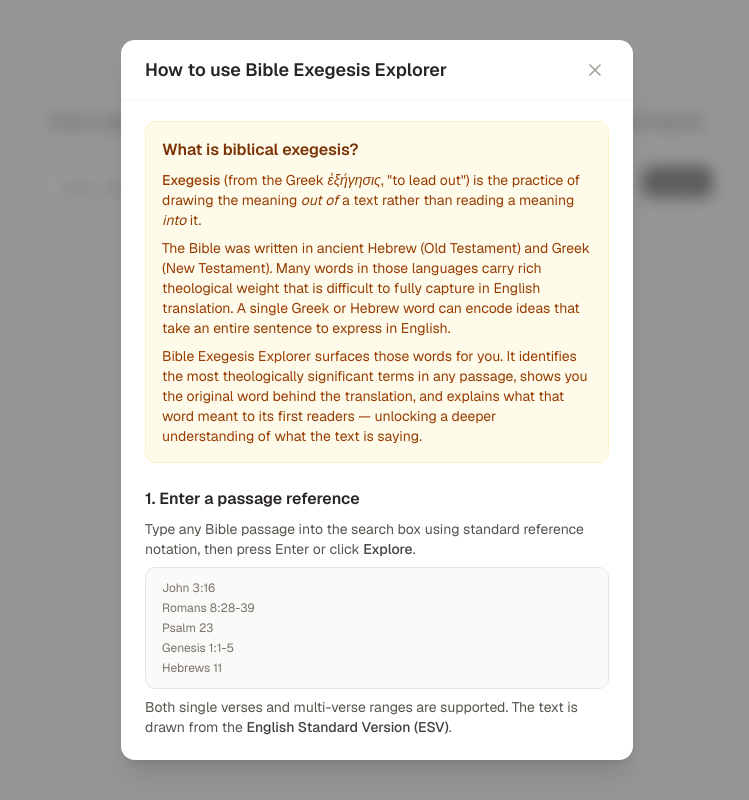
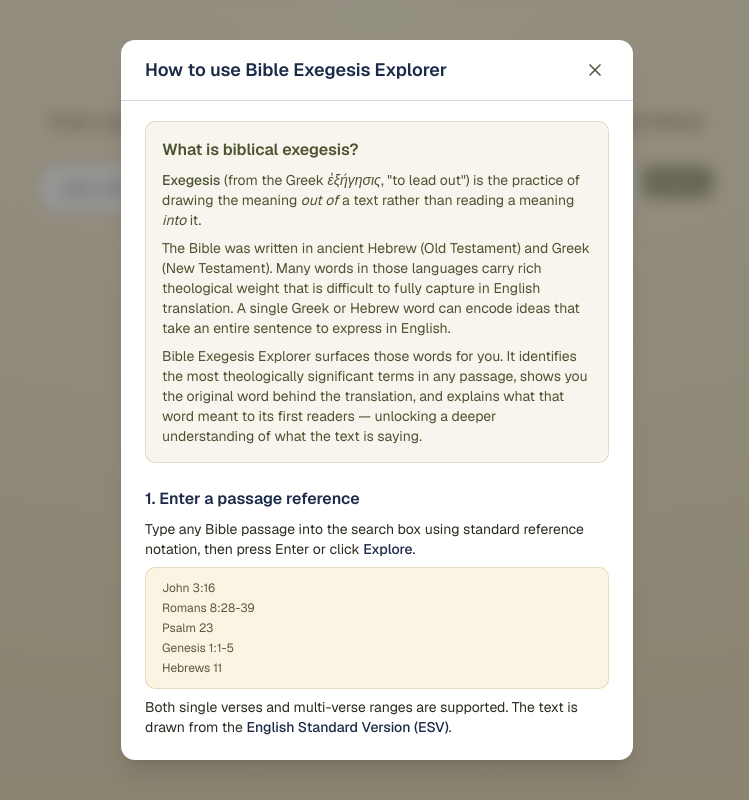
Before and after one commit to ez-p/bible_xplr, a Next.js app: page / in a window 1280 px wide. Both pictures are taken after a click on the button "How does this work?". Shown: the whole page, without its empty margins (263-1012 px from the left). Built offline with nearby package versions, Linux system fonts and the light colour scheme.

Commit message:
Update the web colors to match landing page

```diff
--- a/app/globals.css
+++ b/app/globals.css
@@ -7,6 +7,13 @@
 @theme inline {
   --color-background: var(--background);
   --color-foreground: var(--foreground);
+  --color-heading: var(--text-heading-brand);
+  --color-footer: var(--text-footer-brand);
+  --color-gold: var(--gold);
+  --color-gold-muted: var(--gold-muted);
+  --color-olive: var(--olive);
+  --color-parchment: var(--parchment-light);
+  --color-parchment-card: var(--card-bg-brand);
   --font-sans: var(--font-geist-sans);
   --font-serif: var(--font-lora);
   --font-mono: var(--font-geist-mono);
@@ -50,24 +57,38 @@
 }
 
 :root {
-  --background: oklch(1 0 0);
-  --foreground: oklch(0.145 0 0);
+  /* Reverent Classic — brand tokens (design-tokens/tokens.css) */
+  --parchment-start: #f6eed7;
+  --parchment-mid: #efe5c9;
+  --parchment-end: #e9ddbe;
+  --text-primary-brand: #2c2a20;
+  --text-heading-brand: #1c2b49;
+  --text-muted-brand: #5c5843;
+  --text-footer-brand: #8a856d;
+  --olive: #4d5330;
+  --parchment-light: #f4ecd6;
+  --gold: #bd9a5f;
+  --gold-muted: #c9b47e;
+  --card-bg-brand: #faf4e2;
+
+  --background: var(--parchment-mid);
+  --foreground: var(--text-primary-brand);
   --card: oklch(1 0 0);
-  --card-foreground: oklch(0.145 0 0);
+  --card-foreground: var(--text-primary-brand);
   --popover: oklch(1 0 0);
-  --popover-foreground: oklch(0.145 0 0);
-  --primary: oklch(0.205 0 0);
-  --primary-foreground: oklch(0.985 0 0);
-  --secondary: oklch(0.97 0 0);
-  --secondary-foreground: oklch(0.205 0 0);
-  --muted: oklch(0.97 0 0);
-  --muted-foreground: oklch(0.556 0 0);
-  --accent: oklch(0.97 0 0);
-  --accent-foreground: oklch(0.205 0 0);
+  --popover-foreground: var(--text-primary-brand);
+  --primary: var(--olive);
+  --primary-foreground: var(--parchment-light);
+  --secondary: #f0e4c8;
+  --secondary-foreground: var(--olive);
+  --muted: var(--card-bg-brand);
+  --muted-foreground: var(--text-muted-brand);
+  --accent: var(--parchment-light);
+  --accent-foreground: var(--olive);
   --destructive: oklch(0.577 0.245 27.325);
-  --border: oklch(0.922 0 0);
-  --input: oklch(0.922 0 0);
-  --ring: oklch(0.708 0 0);
+  --border: rgba(28, 43, 73, 0.18);
+  --input: rgba(28, 43, 73, 0.25);
+  --ring: var(--gold);
   --chart-1: oklch(0.87 0 0);
   --chart-2: oklch(0.556 0 0);
   --chart-3: oklch(0.439 0 0);
@@ -130,20 +151,31 @@
   }
 }
 
+/* Page background gradient (Reverent Classic) */
+.app-bg {
+  background: radial-gradient(
+    120% 90% at 50% 0%,
+    var(--parchment-start) 0%,
+    var(--parchment-mid) 60%,
+    var(--parchment-end) 100%
+  );
+}
+
 /* ESV passage HTML styling */
 .esv-passage p {
   @apply mb-4;
 }
 .esv-passage h3 {
-  @apply text-sm font-semibold text-stone-500 uppercase tracking-wide mt-6 mb-2 font-sans;
+  @apply text-sm font-semibold text-muted-foreground uppercase tracking-wide mt-6 mb-2 font-sans;
 }
 .esv-passage .verse-num {
-  @apply text-xs font-bold text-stone-400 align-super mr-0.5 not-italic font-sans;
+  @apply text-xs font-bold text-muted-foreground align-super mr-0.5 not-italic font-sans;
 }
 .esv-passage .chapter-num {
-  @apply text-5xl font-bold text-stone-700 float-left mr-2 mt-1 leading-none font-sans;
+  @apply text-5xl font-bold text-heading float-left mr-2 mt-1 leading-none font-sans;
 }
 .esv-passage .woc {
+  /* Words of Christ — traditional red-letter convention, not a brand color */
   @apply text-red-700;
 }
 .esv-passage blockquote {
@@ -155,13 +187,13 @@
 
 /* Keyword highlight spans injected server-side */
 .keyword-highlight {
-  background-color: rgb(251 191 36 / 0.25);
-  border-bottom: 2px solid rgb(245 158 11);
+  background-color: rgb(189 154 95 / 0.25);
+  border-bottom: 2px solid rgb(189 154 95);
   border-radius: 2px;
   padding: 0 1px;
   cursor: pointer;
   transition: background-color 0.15s;
 }
 .keyword-highlight:hover {
-  background-color: rgb(251 191 36 / 0.5);
+  background-color: rgb(189 154 95 / 0.45);
 }
--- a/app/layout.tsx
+++ b/app/layout.tsx
@@ -29,7 +29,7 @@ export default function RootLayout({
       className={`${geistSans.variable} ${lora.variable} h-full antialiased`}
       suppressHydrationWarning
     >
-      <body className="min-h-full flex flex-col bg-stone-50" suppressHydrationWarning>
+      <body className="min-h-full flex flex-col app-bg" suppressHydrationWarning>
         {children}
       </body>
     </html>
--- a/components/BibleExplorer.tsx
+++ b/components/BibleExplorer.tsx
@@ -11,7 +11,7 @@ import type { Keyword, PassageResult } from "@/lib/types"
 function md(text: string): React.ReactNode[] {
   return text.split(/(\*\*[^*\n]+\*\*|\*[^*\n]+\*)/g).map((part, i) => {
     if (part.startsWith("**") && part.endsWith("**") && part.length > 4)
-      return <strong key={i} className="font-semibold text-stone-800">{part.slice(2, -2)}</strong>
+      return <strong key={i} className="font-semibold text-heading">{part.slice(2, -2)}</strong>
     if (part.startsWith("*") && part.endsWith("*") && part.length > 2)
       return <em key={i}>{part.slice(1, -1)}</em>
     return part
@@ -78,11 +78,11 @@ export function BibleExplorer() {
               height={40}
               className="rounded-md"
             />
-            <h1 className="text-3xl font-semibold text-stone-800 tracking-tight">
+            <h1 className="text-3xl font-semibold text-heading tracking-tight">
               Bible Exegesis Explorer
             </h1>
           </div>
-          <p className="mt-2 text-stone-500">
+          <p className="mt-2 text-muted-foreground">
             Enter a passage reference to expound its meaning through the original Greek and Hebrew
           </p>
         </div>
@@ -98,12 +98,12 @@ export function BibleExplorer() {
 
         {isLoading && (
           <div className="w-full max-w-2xl animate-pulse space-y-3">
-            <div className="h-5 w-24 rounded bg-stone-200" />
-            <div className="h-3 w-52 rounded bg-stone-100" />
+            <div className="h-5 w-24 rounded bg-border" />
+            <div className="h-3 w-52 rounded bg-border/50" />
             <div className="mt-4 space-y-2">
-              <div className="h-5 w-full rounded bg-stone-200" />
-              <div className="h-5 w-11/12 rounded bg-stone-200" />
-              <div className="h-5 w-4/6 rounded bg-stone-100" />
+              <div className="h-5 w-full rounded bg-border" />
+              <div className="h-5 w-11/12 rounded bg-border" />
+              <div className="h-5 w-4/6 rounded bg-border/50" />
             </div>
           </div>
         )}
@@ -119,19 +119,21 @@ export function BibleExplorer() {
         )}
 
         {expositionPanel && (
-          <div className="w-full max-w-2xl border-t border-stone-200 pt-6 space-y-4">
+          <div className="w-full max-w-2xl border-t border-border pt-6">
+            <div className="bg-white rounded-lg shadow-sm p-6 space-y-4">
               <div>
-              <h3 className="text-base font-semibold text-stone-700">
+                <h3 className="text-base font-semibold text-heading">
                   {expositionPanel.keyword.word}
                 </h3>
-              <p className="text-xs text-stone-400 mt-0.5">
+                <p className="text-xs text-muted-foreground mt-0.5">
                   {expositionPanel.keyword.theme} &middot; {expositionPanel.keyword.originalLanguage}
                 </p>
               </div>
-            <div className="space-y-3 text-sm leading-relaxed text-stone-600">
+              <div className="space-y-3 text-sm leading-relaxed text-foreground">
                 {expositionPanel.text.split("\n\n").filter(Boolean).map((para, i) => (
                   <p key={i}>{md(para)}</p>
                 ))}
+              </div>
             </div>
           </div>
         )}
--- a/components/HelpDialog.tsx
+++ b/components/HelpDialog.tsx
@@ -22,11 +22,11 @@ export function HelpDialog({ open, onClose }: HelpDialogProps) {
       {/* Panel */}
       <div className="relative z-10 w-full max-w-lg rounded-xl bg-white shadow-xl overflow-y-auto max-h-[90vh]">
         {/* Header */}
-        <div className="flex items-center justify-between border-b border-stone-100 px-6 py-4">
-          <h2 className="text-lg font-semibold text-stone-800">How to use Bible Exegesis Explorer</h2>
+        <div className="flex items-center justify-between border-b border-border px-6 py-4">
+          <h2 className="text-lg font-semibold text-heading">How to use Bible Exegesis Explorer</h2>
           <button
             onClick={onClose}
-            className="rounded-md p-1 text-stone-400 hover:text-stone-600 hover:bg-stone-100 transition-colors"
+            className="rounded-md p-1 text-muted-foreground hover:text-foreground hover:bg-muted transition-colors"
             aria-label="Close help"
           >
             <X className="h-5 w-5" />
@@ -34,67 +34,67 @@ export function HelpDialog({ open, onClose }: HelpDialogProps) {
         </div>
 
         {/* Body */}
-        <div className="px-6 py-5 space-y-6 text-sm text-stone-600">
+        <div className="px-6 py-5 space-y-6 text-sm text-foreground">
 
-          <section className="space-y-2 rounded-lg bg-amber-50 border border-amber-100 px-4 py-4">
-            <h3 className="font-semibold text-amber-900 text-base">What is biblical exegesis?</h3>
-            <p className="text-amber-800">
+          <section className="space-y-2 rounded-lg bg-gold/10 border border-gold/30 px-4 py-4">
+            <h3 className="font-semibold text-olive text-base">What is biblical exegesis?</h3>
+            <p className="text-olive">
               <span className="font-medium">Exegesis</span> (from the Greek <span className="italic">ἐξήγησις</span>, "to lead out") is the practice of drawing the meaning <span className="italic">out of</span> a text rather than reading a meaning <span className="italic">into</span> it.
             </p>
-            <p className="text-amber-800">
+            <p className="text-olive">
               The Bible was written in ancient Hebrew (Old Testament) and Greek (New Testament). Many words in those languages carry rich theological weight that is difficult to fully capture in English translation. A single Greek or Hebrew word can encode ideas that take an entire sentence to express in English.
             </p>
-            <p className="text-amber-800">
+            <p className="text-olive">
               Bible Exegesis Explorer surfaces those words for you. It identifies the most theologically significant terms in any passage, shows you the original word behind the translation, and explains what that word meant to its first readers — unlocking a deeper understanding of what the text is saying.
             </p>
           </section>
 
           <section className="space-y-2">
-            <h3 className="font-semibold text-stone-800 text-base">1. Enter a passage reference</h3>
+            <h3 className="font-semibold text-heading text-base">1. Enter a passage reference</h3>
             <p>
               Type any Bible passage into the search box using standard reference notation, then press
-              Enter or click <span className="font-medium text-stone-700">Explore</span>.
+              Enter or click <span className="font-medium text-heading">Explore</span>.
             </p>
-            <div className="rounded-lg bg-stone-50 border border-stone-200 px-4 py-3 space-y-1 font-mono text-xs text-stone-500">
+            <div className="rounded-lg bg-parchment-card border border-gold-muted/40 px-4 py-3 space-y-1 font-mono text-xs text-muted-foreground">
               <p>John 3:16</p>
               <p>Romans 8:28-39</p>
               <p>Psalm 23</p>
               <p>Genesis 1:1-5</p>
               <p>Hebrews 11</p>
             </div>
-            <p>Both single verses and multi-verse ranges are supported. The text is drawn from the <span className="font-medium text-stone-700">English Standard Version (ESV)</span>.</p>
+            <p>Both single verses and multi-verse ranges are supported. The text is drawn from the <span className="font-medium text-heading">English Standard Version (ESV)</span>.</p>
           </section>
 
           <section className="space-y-2">
-            <h3 className="font-semibold text-stone-800 text-base">2. Identify significant words</h3>
+            <h3 className="font-semibold text-heading text-base">2. Identify significant words</h3>
             <p>
-              After fetching the passage, Bible Explorer identifies <span className="font-medium text-stone-700">theologically significant words</span> — terms central to the passage's meaning, doctrine, or interpretive depth.
+              After fetching the passage, Bible Explorer identifies <span className="font-medium text-heading">theologically significant words</span> — terms central to the passage's meaning, doctrine, or interpretive depth.
             </p>
             <p>
               Each significant word is marked with an{" "}
-              <span className="inline-block rounded px-1 py-0.5 bg-amber-100 border-b-2 border-amber-400 text-amber-800 font-medium text-xs">
-                amber highlight
+              <span className="inline-block rounded px-1 py-0.5 bg-gold/20 border-b-2 border-gold text-olive font-medium text-xs">
+                gold highlight
               </span>{" "}
               on its first occurrence in the text.
             </p>
           </section>
 
           <section className="space-y-2">
-            <h3 className="font-semibold text-stone-800 text-base">3. Click a highlighted word</h3>
+            <h3 className="font-semibold text-heading text-base">3. Click a highlighted word</h3>
             <p>
-              Clicking any highlighted word opens a side panel with a brief <span className="font-medium text-stone-700">summary exposition</span> — the original Hebrew or Greek word, its transliteration, and its core meaning in the context of that verse.
+              Clicking any highlighted word opens a side panel with a brief <span className="font-medium text-heading">summary exposition</span> — the original Hebrew or Greek word, its transliteration, and its core meaning in the context of that verse.
             </p>
-            <p className="text-stone-500 text-xs">
+            <p className="text-muted-foreground text-xs">
               Words from the Old Testament are explored in <span className="font-medium">Hebrew</span>; New Testament words in <span className="font-medium">Greek</span>.
             </p>
           </section>
 
           <section className="space-y-2">
-            <h3 className="font-semibold text-stone-800 text-base">4. Read the full exposition</h3>
+            <h3 className="font-semibold text-heading text-base">4. Read the full exposition</h3>
             <p>
-              Use the <span className="font-medium text-stone-700">Read more</span> button to display a full scholarly exposition covering:
+              Use the <span className="font-medium text-heading">Read more</span> button to display a full scholarly exposition covering:
             </p>
-            <ul className="space-y-1 pl-4 list-disc text-stone-500">
+            <ul className="space-y-1 pl-4 list-disc text-muted-foreground">
               <li>Etymology and root meaning of the original word</li>
               <li>How the word is used across other key Scripture passages</li>
               <li>Theological significance of the term</li>
@@ -103,9 +103,9 @@ export function HelpDialog({ open, onClose }: HelpDialogProps) {
           </section>
 
           <section className="space-y-2">
-            <h3 className="font-semibold text-stone-800 text-base">5. Explore further</h3>
+            <h3 className="font-semibold text-heading text-base">5. Explore further</h3>
             <p>
-              Click any other highlighted word to open the side panel again with a new exposition. The full exposition in the main window will be replaced when you click <span className="font-medium text-stone-700">Read more</span> on the new word.
+              Click any other highlighted word to open the side panel again with a new exposition. The full exposition in the main window will be replaced when you click <span className="font-medium text-heading">Read more</span> on the new word.
               Enter a new passage reference at any time to start fresh.
             </p>
           </section>
@@ -113,7 +113,7 @@ export function HelpDialog({ open, onClose }: HelpDialogProps) {
         </div>
 
         {/* Footer */}
-        <div className="border-t border-stone-100 px-6 py-4 flex justify-end">
+        <div className="border-t border-border px-6 py-4 flex justify-end">
           <Button variant="outline" size="sm" onClick={onClose}>Got it</Button>
         </div>
       </div>
--- a/components/PassageInput.tsx
+++ b/components/PassageInput.tsx
@@ -31,19 +31,19 @@ export function PassageInput({ value, onChange, onSubmit, onHelp, isLoading, err
           disabled={isLoading}
           autoComplete="off"
           suppressHydrationWarning
-          className="flex-1 h-11 px-4 rounded-lg border border-stone-300 bg-white text-stone-900 text-base placeholder:text-stone-400 focus:outline-none focus:ring-2 focus:ring-amber-500 focus:border-transparent disabled:opacity-50 transition-shadow"
+          className="flex-1 h-11 px-4 rounded-lg border border-input bg-white text-foreground text-base placeholder:text-muted-foreground focus:outline-none focus:ring-2 focus:ring-ring focus:border-transparent disabled:opacity-50 transition-shadow"
         />
         <Button type="submit" disabled={isLoading || !value.trim()} className="gap-2">
           {isLoading && <Loader2 className="h-4 w-4 animate-spin" />}
           {isLoading ? "Exploring…" : "Explore"}
         </Button>
       </div>
-      {error && <p className="mt-2 text-sm text-red-600">{error}</p>}
+      {error && <p className="mt-2 text-sm text-destructive">{error}</p>}
       <div className="mt-3 flex justify-center">
         <button
           type="button"
           onClick={onHelp}
-          className="text-sm text-amber-500 hover:text-amber-600 transition-colors"
+          className="text-sm text-gold hover:text-olive transition-colors"
         >
           How does this work?
         </button>
```
Also changed, not shown: components/ExpositionDrawer.tsx (+9 -9 lines), components/PassageDisplay.tsx (+4 -4 lines). Lines whose indentation alone changed are shown as unchanged.
